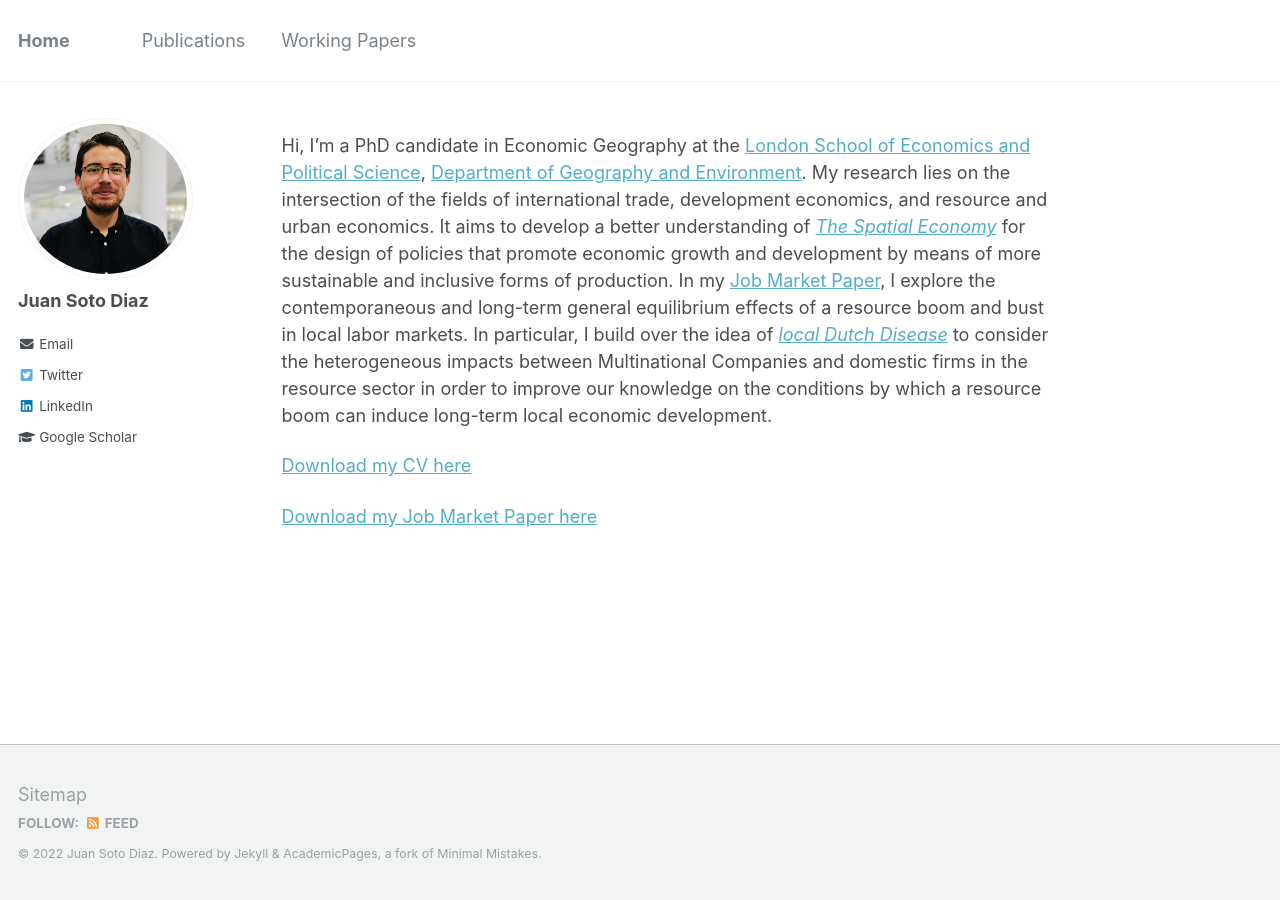
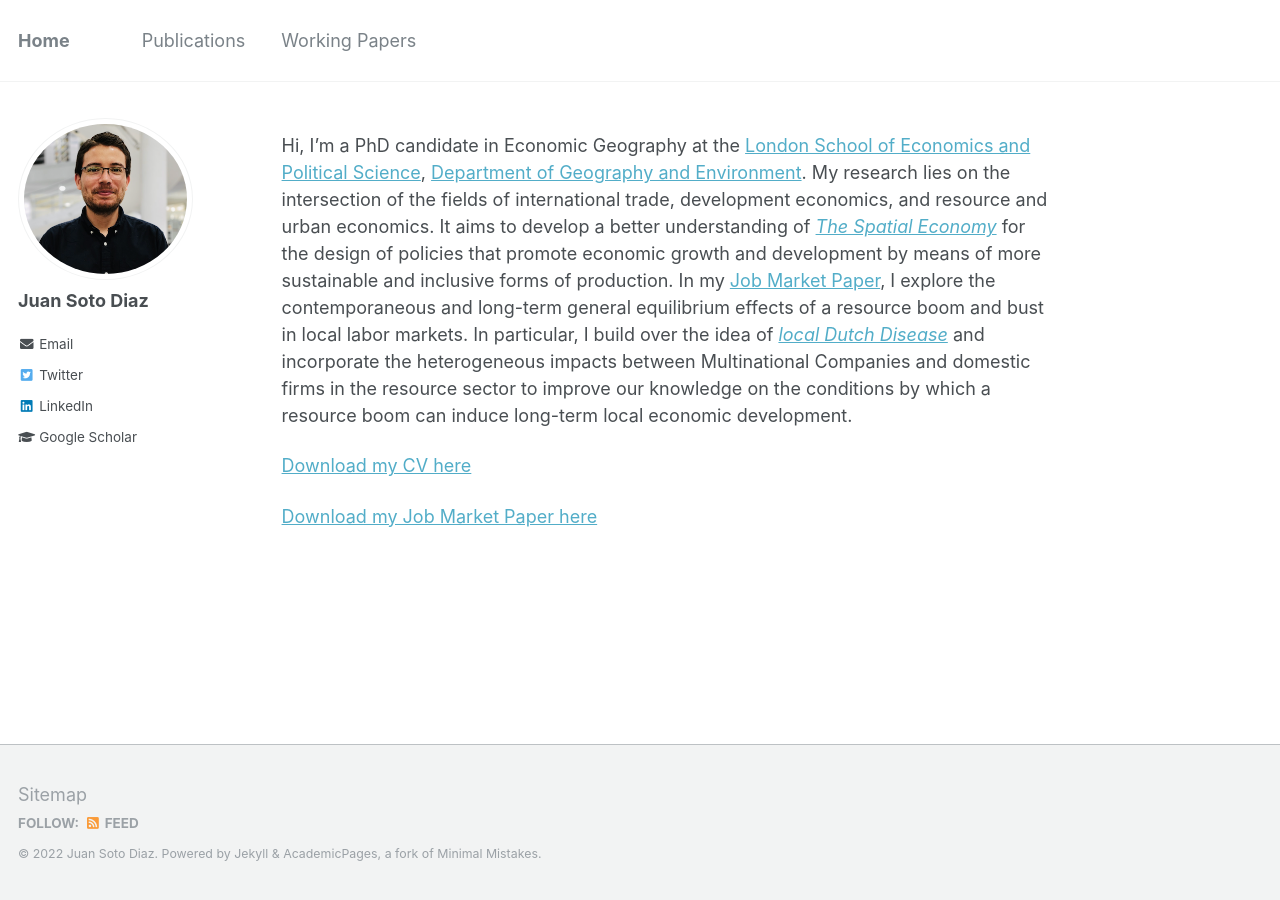
Before and after one commit to pedrofierroz87/pedrofierroz87.github.io, a Jekyll site: the page built from _pages/about.md, in a window 1280 px wide. Built offline with Jekyll 4.4.1, drawn with Linux system fonts in a browser that asks for light colours.

Commit message:
Update about.md

```diff
--- a/_pages/about.md
+++ b/_pages/about.md
@@ -8,7 +8,7 @@ redirect_from:
   - /about.html
 ---
 
-Hi, I'm a PhD candidate in Economic Geography at the [London School of Economics and Political Science](https://lse.ac.uk), [Department of Geography and Environment](https://www.lse.ac.uk/geography-and-environment). My research lies on the intersection of the fields of international trade, development economics, and resource and urban economics. It aims to develop a better understanding of [<i>The Spatial Economy</i>](https://www.aeaweb.org/articles?id=10.1257/jel.20181414) for the design of policies that promote economic growth and development by means of more sustainable and inclusive forms of production. In my [Job Market Paper](https://onlinelibrary.wiley.com/doi/epdf/10.1111/jors.12269), I explore the contemporaneous and long-term general equilibrium effects of a resource boom and bust in local labor markets. In particular, I build over the idea of [<i>local Dutch Disease</i>](https://academic.oup.com/restud/article-abstract/85/2/695/4055596) to consider the heterogeneous impacts between Multinational Companies and domestic firms in the resource sector in order to improve our knowledge on the conditions by which a resource boom can induce long-term local economic development.
+Hi, I'm a PhD candidate in Economic Geography at the [London School of Economics and Political Science](https://lse.ac.uk), [Department of Geography and Environment](https://www.lse.ac.uk/geography-and-environment). My research lies on the intersection of the fields of international trade, development economics, and resource and urban economics. It aims to develop a better understanding of [<i>The Spatial Economy</i>](https://www.aeaweb.org/articles?id=10.1257/jel.20181414) for the design of policies that promote economic growth and development by means of more sustainable and inclusive forms of production. In my [Job Market Paper](https://onlinelibrary.wiley.com/doi/epdf/10.1111/jors.12269), I explore the contemporaneous and long-term general equilibrium effects of a resource boom and bust in local labor markets. In particular, I build over the idea of [<i>local Dutch Disease</i>](https://academic.oup.com/restud/article-abstract/85/2/695/4055596) and incorporate the heterogeneous impacts between Multinational Companies and domestic firms in the resource sector to improve our knowledge on the conditions by which a resource boom can induce long-term local economic development.
 
 [Download my CV here](https://onlinelibrary.wiley.com/doi/epdf/10.1111/jors.12269)
 
```
